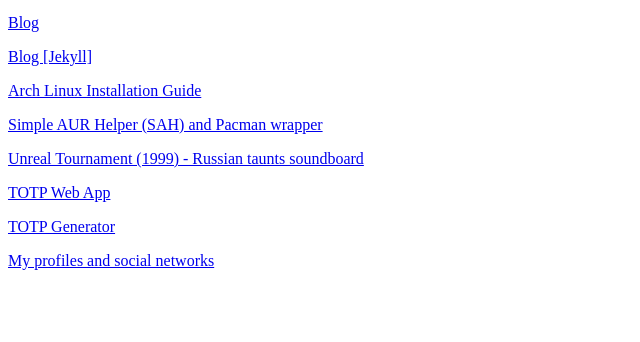
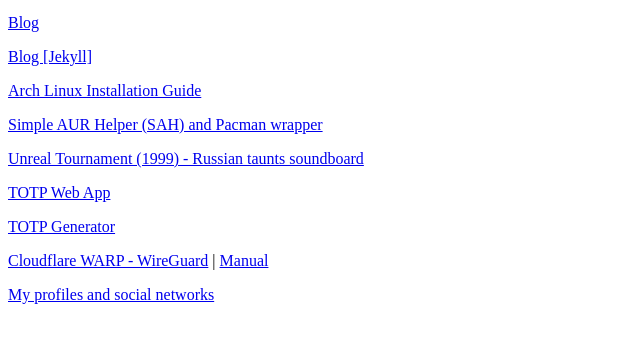
Before and after one commit to zurg3/zurg3.github.io, a plain HTML site: page index.html in a window 1280 px wide. Shown: the part 100-442 px from the top of the page, without its empty margins (0-640 px from the left). Drawn offline with Linux system fonts and the light colour scheme.

Commit message:
Edited index.html

```diff
--- a/index.html
+++ b/index.html
@@ -15,6 +15,7 @@
     <p><a href="https://zurg3.github.io/ut99-taunts-soundboard/">Unreal Tournament (1999) - Russian taunts soundboard</a></p>
     <p><a href="https://zurg3.github.io/totp/">TOTP Web App</a></p>
     <p><a href="https://zurg3.github.io/totp-generator/public/index.html">TOTP Generator</a></p>
+    <p><a href="https://zurg3-cf-warp.glitch.me">Cloudflare WARP - WireGuard</a> | <a href="https://gist.github.com/zurg3/a3b3f64e1155d16e942fb762a266fa39">Manual</a></p>
     <p><a href="https://linktr.ee/zurg3">My profiles and social networks</a></p>
   </body>
 </html>
```
